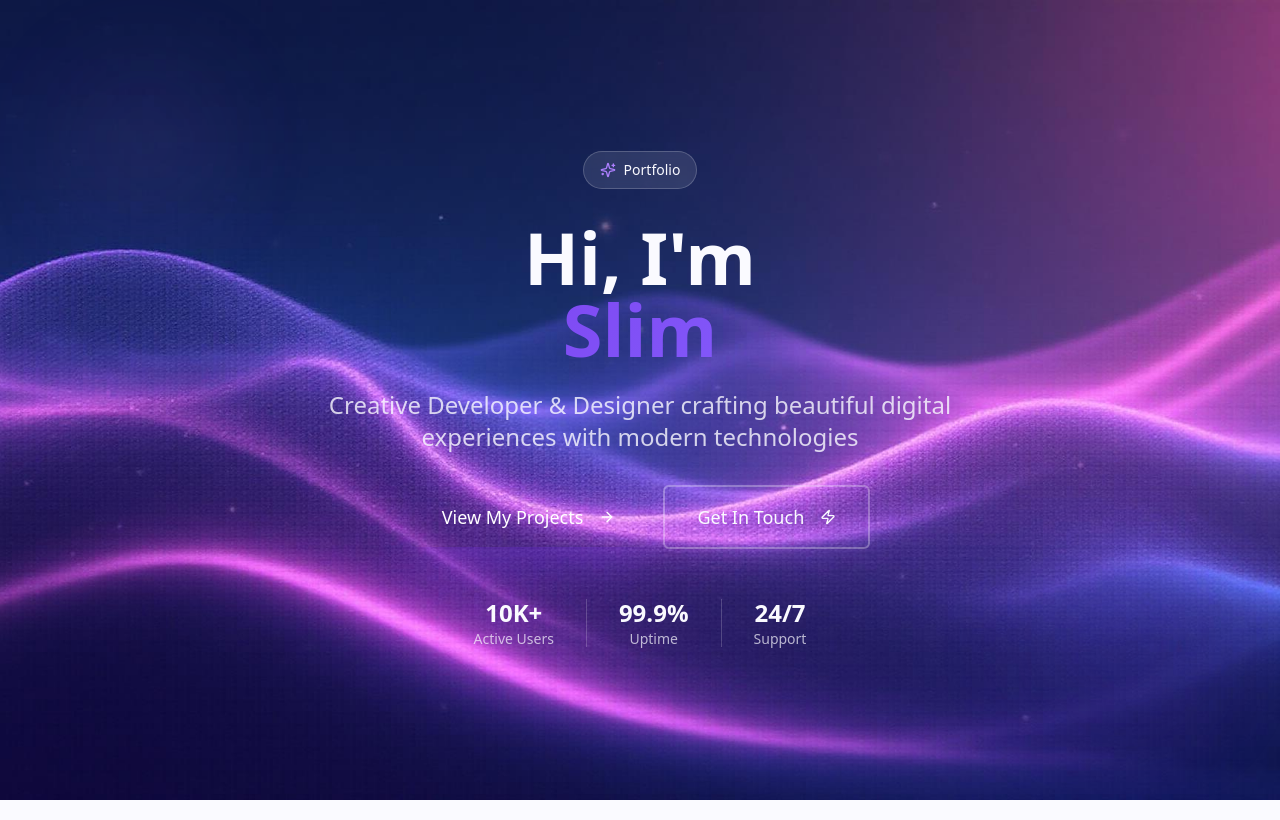
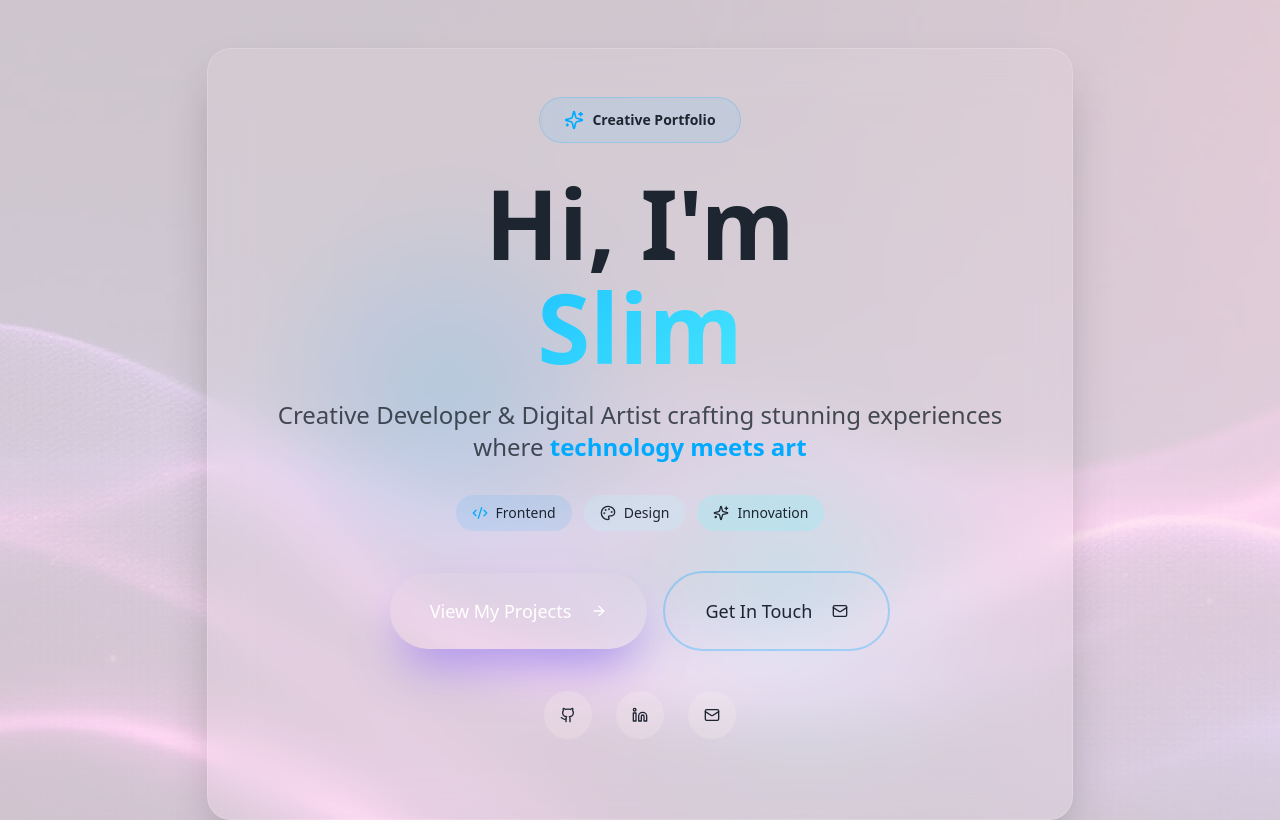
Before and after one commit to slim912/simple-hero-maker-kit, a React (Vite) app: page / in a window 1280 px wide. Shown: the top 820 px of the page. Built offline with nearby package versions, Linux system fonts and the light colour scheme.

Commit message:
Customize layout and color
Refactor the layout and color scheme.

```diff
--- a/src/index.css
+++ b/src/index.css
@@ -8,27 +8,27 @@ All colors MUST be HSL.
 
 @layer base {
   :root {
-    --background: 240 100% 99%;
-    --foreground: 240 10% 9%;
+    --background: 8 100% 97%;
+    --foreground: 215 25% 15%;
 
     --card: 0 0% 100%;
-    --card-foreground: 240 10% 9%;
+    --card-foreground: 215 25% 15%;
 
     --popover: 0 0% 100%;
-    --popover-foreground: 240 10% 9%;
+    --popover-foreground: 215 25% 15%;
 
-    --primary: 262 83% 58%;
+    --primary: 200 100% 50%;
     --primary-foreground: 0 0% 100%;
-    --primary-glow: 262 100% 75%;
+    --primary-glow: 180 100% 70%;
 
-    --secondary: 240 4.8% 95.9%;
-    --secondary-foreground: 240 5.9% 10%;
+    --secondary: 210 30% 92%;
+    --secondary-foreground: 215 25% 15%;
 
-    --muted: 240 4.8% 95.9%;
-    --muted-foreground: 240 3.8% 45%;
+    --muted: 210 30% 92%;
+    --muted-foreground: 215 15% 45%;
 
-    --accent: 240 4.8% 95.9%;
-    --accent-foreground: 240 5.9% 10%;
+    --accent: 180 100% 85%;
+    --accent-foreground: 215 25% 15%;
 
     --destructive: 0 84.2% 60.2%;
     --destructive-foreground: 0 0% 98%;
@@ -38,9 +38,11 @@ All colors MUST be HSL.
     --ring: 262 83% 58%;
 
     /* Design system tokens */
-    --hero-gradient: linear-gradient(135deg, 262 83% 58%, 252 100% 70%, 242 100% 85%);
-    --hero-glow: 0 25px 50px -12px hsl(262 83% 58% / 0.4);
-    --text-gradient: linear-gradient(135deg, hsl(262 83% 58%), hsl(252 100% 70%));
+    --hero-gradient: linear-gradient(135deg, 200 100% 50%, 180 100% 70%, 160 100% 85%);
+    --hero-glow: 0 25px 50px -12px hsl(200 100% 50% / 0.4);
+    --text-gradient: linear-gradient(135deg, hsl(200 100% 50%), hsl(180 100% 70%));
+    --ocean-gradient: linear-gradient(135deg, 220 100% 60%, 200 100% 70%, 180 100% 80%);
+    --glass-bg: 200 100% 100% / 0.1;
     --transition-smooth: all 0.3s cubic-bezier(0.4, 0, 0.2, 1);
 
     --radius: 0.5rem;
--- a/src/pages/Index.tsx
+++ b/src/pages/Index.tsx
@@ -1,74 +1,112 @@
 import { Button } from "@/components/ui/button";
-import { ArrowRight, Sparkles, Zap } from "lucide-react";
+import { ArrowRight, Github, Linkedin, Mail, Code2, Palette, Sparkles } from "lucide-react";
 import heroBackground from "@/assets/hero-bg.jpg";
 
 const Index = () => {
   return (
-    <div className="min-h-screen relative overflow-hidden">
-      {/* Background with gradient overlay */}
+    <div className="min-h-screen relative overflow-hidden bg-background">
+      {/* Animated Background */}
+      <div className="absolute inset-0">
         <div
-        className="absolute inset-0 bg-cover bg-center bg-no-repeat"
+          className="absolute inset-0 bg-cover bg-center bg-no-repeat opacity-20"
           style={{ backgroundImage: `url(${heroBackground})` }}
         />
-      <div className="absolute inset-0 bg-hero-gradient opacity-90" />
+        <div className="absolute inset-0 bg-ocean-gradient opacity-80" />
 
-      {/* Content */}
-      <div className="relative z-10 min-h-screen flex items-center justify-center px-6">
-        <div className="max-w-4xl mx-auto text-center">
-          {/* Badge */}
-          <div className="inline-flex items-center gap-2 bg-background/10 backdrop-blur-sm border border-background/20 rounded-full px-4 py-2 mb-8 animate-fade-up">
-            <Sparkles className="h-4 w-4 text-primary-glow" />
-            <span className="text-sm font-medium text-background">Portfolio</span>
+        {/* Floating geometric shapes */}
+        <div className="absolute top-1/4 left-1/4 w-64 h-64 bg-primary/20 rounded-full blur-3xl animate-pulse" />
+        <div className="absolute bottom-1/4 right-1/4 w-80 h-80 bg-accent/30 rounded-full blur-3xl animate-pulse delay-1000" />
+        <div className="absolute top-1/2 right-1/3 w-32 h-32 bg-primary-glow/25 rounded-full blur-2xl animate-pulse delay-500" />
       </div>
 
-          {/* Main Heading with Name */}
-          <h1 className="text-5xl md:text-7xl font-bold mb-6 animate-fade-up text-background">
+      {/* Content Container */}
+      <div className="relative z-10 min-h-screen flex items-center justify-center px-6 py-12">
+        <div className="max-w-6xl mx-auto">
+
+          {/* Main Content Card */}
+          <div className="backdrop-blur-glass bg-background/10 border border-background/20 rounded-3xl p-8 md:p-12 shadow-2xl">
+            <div className="text-center mb-8">
+
+              {/* Profile Badge */}
+              <div className="inline-flex items-center gap-2 bg-primary/10 backdrop-blur-sm border border-primary/20 rounded-full px-6 py-3 mb-8">
+                <Sparkles className="h-5 w-5 text-primary" />
+                <span className="text-sm font-semibold text-foreground">Creative Portfolio</span>
+              </div>
+
+              {/* Name & Title */}
+              <h1 className="text-6xl md:text-8xl font-bold mb-6 text-foreground">
                 Hi, I'm
-            <span className="block bg-text-gradient bg-clip-text text-transparent">
+                <span className="block bg-text-gradient bg-clip-text text-transparent mt-2">
                   Slim
                 </span>
               </h1>
 
-          {/* Subtitle */}
-          <p className="text-xl md:text-2xl text-background/80 mb-8 max-w-2xl mx-auto leading-relaxed animate-fade-up">
-            Creative Developer & Designer crafting beautiful digital experiences with modern technologies
+              {/* Enhanced Subtitle */}
+              <p className="text-xl md:text-2xl text-foreground/80 mb-8 max-w-3xl mx-auto leading-relaxed">
+                Creative Developer & Digital Artist crafting stunning experiences where
+                <span className="text-primary font-semibold"> technology meets art</span>
               </p>
 
+              {/* Skills Pills */}
+              <div className="flex flex-wrap justify-center gap-3 mb-10">
+                <div className="flex items-center gap-2 bg-primary/10 rounded-full px-4 py-2">
+                  <Code2 className="h-4 w-4 text-primary" />
+                  <span className="text-sm font-medium text-foreground">Frontend</span>
+                </div>
+                <div className="flex items-center gap-2 bg-accent/20 rounded-full px-4 py-2">
+                  <Palette className="h-4 w-4 text-foreground" />
+                  <span className="text-sm font-medium text-foreground">Design</span>
+                </div>
+                <div className="flex items-center gap-2 bg-primary-glow/20 rounded-full px-4 py-2">
+                  <Sparkles className="h-4 w-4 text-foreground" />
+                  <span className="text-sm font-medium text-foreground">Innovation</span>
+                </div>
+              </div>
+
               {/* CTA Buttons */}
-          <div className="flex flex-col sm:flex-row gap-4 justify-center items-center animate-fade-up">
-            <Button variant="hero" size="lg" className="text-lg px-8 py-4 h-auto">
+              <div className="flex flex-col sm:flex-row gap-4 justify-center items-center mb-10">
+                <Button variant="hero" size="lg" className="text-lg px-10 py-6 h-auto rounded-full">
                   View My Projects
-              <ArrowRight className="ml-2 h-5 w-5" />
+                  <ArrowRight className="ml-3 h-6 w-6" />
                 </Button>
-            <Button variant="outline-hero" size="lg" className="text-lg px-8 py-4 h-auto text-background border-background/30 hover:bg-background hover:text-primary">
+                <Button variant="outline-hero" size="lg" className="text-lg px-10 py-6 h-auto rounded-full border-2 border-primary/30 text-foreground hover:bg-primary hover:text-primary-foreground">
                   Get In Touch
-              <Zap className="ml-2 h-5 w-5" />
+                  <Mail className="ml-3 h-6 w-6" />
                 </Button>
               </div>
 
-          {/* Stats or Social Proof */}
-          <div className="mt-12 flex flex-col sm:flex-row gap-8 justify-center items-center text-background/70 animate-fade-up">
-            <div className="text-center">
-              <div className="text-2xl font-bold text-background">10K+</div>
-              <div className="text-sm">Active Users</div>
+              {/* Social Links */}
+              <div className="flex justify-center gap-6">
+                <Button variant="ghost" size="icon" className="h-12 w-12 rounded-full bg-background/20 hover:bg-primary hover:text-primary-foreground">
+                  <Github className="h-6 w-6" />
+                </Button>
+                <Button variant="ghost" size="icon" className="h-12 w-12 rounded-full bg-background/20 hover:bg-primary hover:text-primary-foreground">
+                  <Linkedin className="h-6 w-6" />
+                </Button>
+                <Button variant="ghost" size="icon" className="h-12 w-12 rounded-full bg-background/20 hover:bg-primary hover:text-primary-foreground">
+                  <Mail className="h-6 w-6" />
+                </Button>
               </div>
-            <div className="hidden sm:block w-px h-12 bg-background/20" />
-            <div className="text-center">
-              <div className="text-2xl font-bold text-background">99.9%</div>
-              <div className="text-sm">Uptime</div>
             </div>
-            <div className="hidden sm:block w-px h-12 bg-background/20" />
-            <div className="text-center">
-              <div className="text-2xl font-bold text-background">24/7</div>
-              <div className="text-sm">Support</div>
+          </div>
+
+          {/* Stats Section */}
+          <div className="mt-12 grid grid-cols-1 md:grid-cols-3 gap-6">
+            <div className="text-center bg-background/10 backdrop-blur-sm border border-background/20 rounded-2xl p-6">
+              <div className="text-3xl font-bold text-primary mb-2">50+</div>
+              <div className="text-foreground/80">Projects Completed</div>
+            </div>
+            <div className="text-center bg-background/10 backdrop-blur-sm border border-background/20 rounded-2xl p-6">
+              <div className="text-3xl font-bold text-primary mb-2">3+</div>
+              <div className="text-foreground/80">Years Experience</div>
+            </div>
+            <div className="text-center bg-background/10 backdrop-blur-sm border border-background/20 rounded-2xl p-6">
+              <div className="text-3xl font-bold text-primary mb-2">100%</div>
+              <div className="text-foreground/80">Client Satisfaction</div>
             </div>
           </div>
         </div>
       </div>
-
-      {/* Decorative elements */}
-      <div className="absolute top-20 left-20 w-32 h-32 bg-primary-glow/20 rounded-full blur-3xl animate-pulse" />
-      <div className="absolute bottom-20 right-20 w-40 h-40 bg-primary/20 rounded-full blur-3xl animate-pulse delay-1000" />
     </div>
   );
 };
--- a/tailwind.config.ts
+++ b/tailwind.config.ts
@@ -113,7 +113,11 @@ export default {
 			},
 			backgroundImage: {
 				'hero-gradient': 'var(--hero-gradient)',
-				'text-gradient': 'var(--text-gradient)'
+				'text-gradient': 'var(--text-gradient)',
+				'ocean-gradient': 'var(--ocean-gradient)'
+			},
+			backdropBlur: {
+				'glass': '20px'
 			}
 		}
 	},
```
Lines whose indentation alone changed are shown as unchanged.
